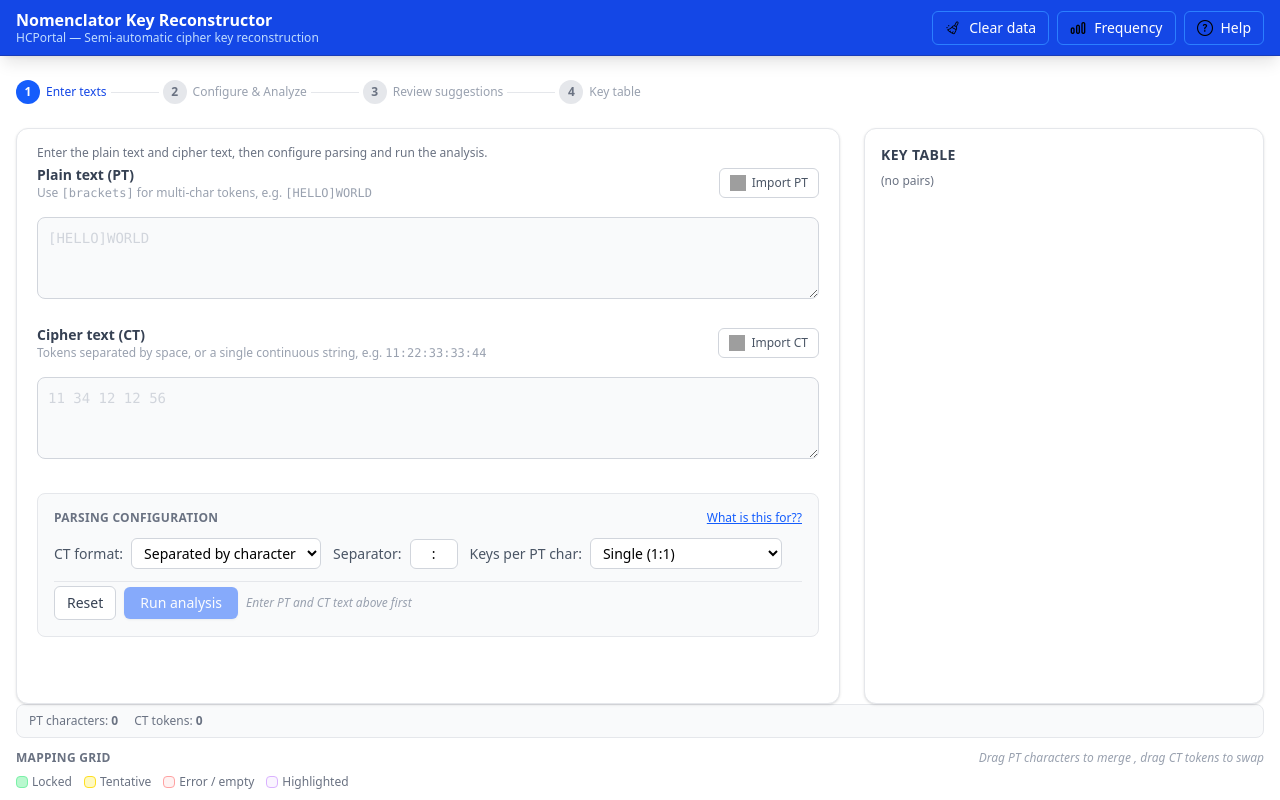
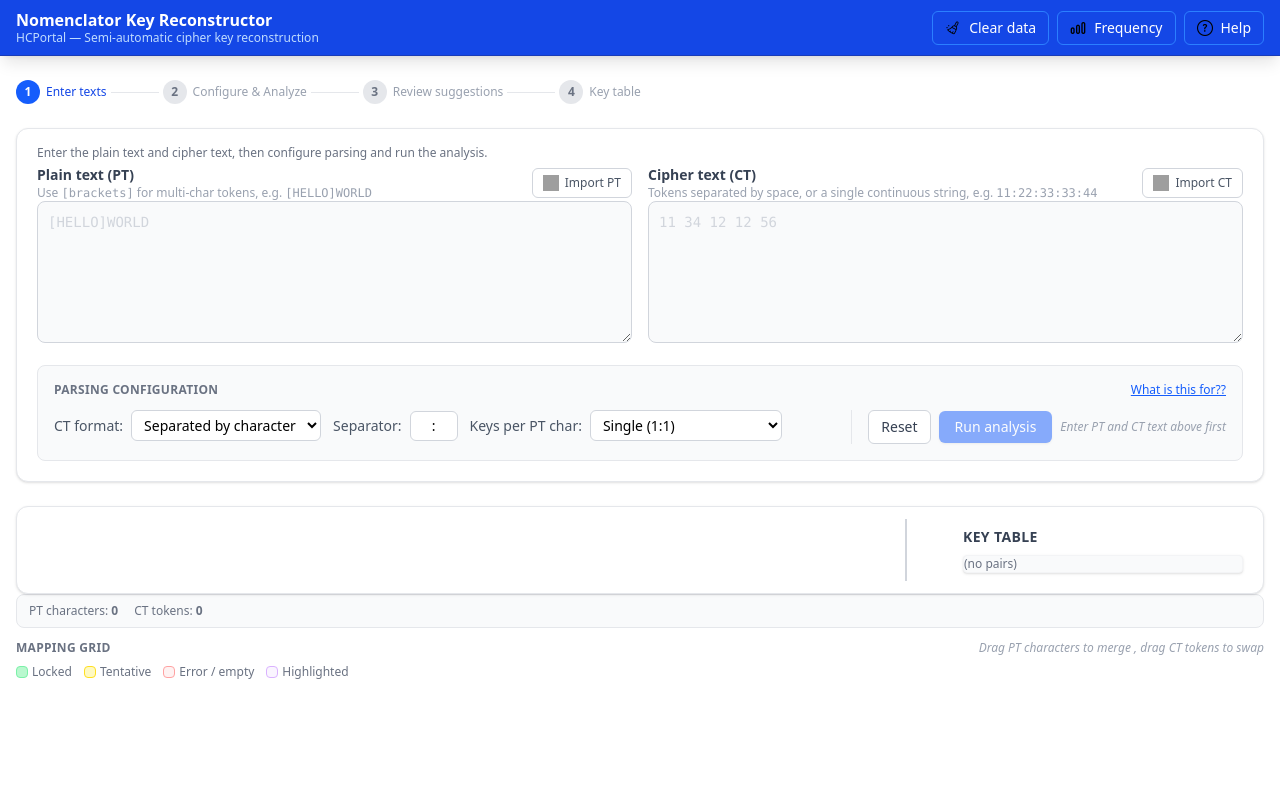
Before and after one commit to Laciii22/nomenclator-key-reconstructor, a React (Vite) app: page / in a window 1280 px wide. Shown: the top 800 px of the page. Built offline with nearby package versions, Linux system fonts and the light colour scheme; grey boxes are pictures that could not be loaded.

Commit message:
refactor: UI/UX design

```diff
--- a/src/components/controls/CandidateSelectorMulti.tsx
+++ b/src/components/controls/CandidateSelectorMulti.tsx
@@ -77,7 +77,8 @@ interface CandidateSelectorMultiProps {
   sharedColumns: Column[][];
 }
 
-const OUTER_HEIGHT = 384; // max-h-96
+// CandidateSelectorMulti will fill its parent; avoid imposing its own outer
+// rounded border/background so it visually blends with the Suggestions pane.
 
 function getColumnCount(containerWidth: number): number {
   if (containerWidth >= 1080) return 4;
@@ -433,8 +434,7 @@ const CandidateSelectorMulti: React.FC<CandidateSelectorMultiProps> = ({
   return (
     <div
       ref={containerRef}
-      className="max-h-96 overflow-x-hidden overflow-y-auto rounded-xl border border-slate-200 bg-gradient-to-b from-slate-50 to-slate-100 p-3"
-      style={{ height: OUTER_HEIGHT }}
+      className="overflow-x-hidden overflow-y-auto p-0 min-h-0"
     >
       <div
         className="grid gap-3"
--- a/src/components/controls/ParseControls.tsx
+++ b/src/components/controls/ParseControls.tsx
@@ -82,7 +82,8 @@ const ParseControls: React.FC<ParseControlsProps> = ({
           </button>
         </div>
 
-        <div className="flex flex-wrap items-center gap-3 text-sm">
+        <div className="flex flex-col lg:flex-row lg:items-start gap-3 text-sm">
+          <div className="flex-1 flex flex-wrap items-center gap-3">
             <div className="flex items-center gap-2">
               <label htmlFor="ctParseMode" className="whitespace-nowrap text-gray-600 font-medium">CT format:</label>
               <select
@@ -137,7 +138,6 @@ const ParseControls: React.FC<ParseControlsProps> = ({
                     }
                   }}
                   onWheel={(e) => {
-                  // Prevent accidental number-input changes while scrolling.
                     (e.currentTarget as HTMLInputElement).blur();
                   }}
                   onChange={(e) => handleFixedLengthChange(e.target.value)}
@@ -163,7 +163,7 @@ const ParseControls: React.FC<ParseControlsProps> = ({
             </div>
           </div>
 
-        <div className="flex items-center gap-2 pt-1 border-t border-gray-200">
+          <div className="flex items-center gap-2 pt-0 lg:pt-0 lg:pl-4 lg:border-l lg:border-gray-200">
             <button
               className="inline-flex items-center gap-1.5 bg-white border border-gray-300 hover:bg-gray-100 text-gray-700 text-sm px-3 py-1.5 rounded-md transition-colors"
               onClick={onClear}
@@ -187,6 +187,7 @@ const ParseControls: React.FC<ParseControlsProps> = ({
             )}
           </div>
         </div>
+      </div>
 
       <React.Suspense fallback={null}>
         <HelpModal isOpen={isHelpOpen} onClose={() => setIsHelpOpen(false)} />
--- a/src/pages/NomenclatorPage.tsx
+++ b/src/pages/NomenclatorPage.tsx
@@ -361,7 +361,8 @@ const NomenclatorPage: React.FC = () => {
     useSensor(TouchSensor, { activationConstraint: { delay: 200, tolerance: 5 } }),
     useSensor(KeyboardSensor)
   );
-  // Simple CSS-based KeyTable height is used instead of JS resize observer.
+  // Layout: Suggestions and KeyTable will be sibling grid items so CSS can
+  // keep their heights in sync. JS ResizeObserver removed in favor of CSS.
 
   const onClearPersistenceClick = React.useCallback(() => {
     if (window.confirm('Are you sure you want to clear all saved data? This cannot be undone.')) {
@@ -483,9 +484,11 @@ const NomenclatorPage: React.FC = () => {
           </div>
         )}
         <div className="grid grid-cols-1 lg:grid-cols-3 gap-6 items-start lg:items-stretch">
-          <div className="space-y-4 lg:col-span-2 bg-white rounded-xl border border-gray-200 shadow-sm p-5">
+          <div className="space-y-4 lg:col-span-3 bg-white rounded-xl border border-gray-200 shadow-sm p-5">
             <p className="text-xs text-gray-500 -mt-1 mb-1">Enter the plain text and cipher text, then configure parsing and run the analysis.</p>
 
+            <div className="grid grid-cols-1 lg:grid-cols-2 gap-4">
+              <div>
                 <div className="flex items-center justify-between">
                   <div>
                     <label className="block text-sm font-semibold text-gray-700" htmlFor={ptTextareaId}>Plain text (PT)</label>
@@ -496,7 +499,7 @@ const NomenclatorPage: React.FC = () => {
                 <textarea
                   ref={ptTextareaRef}
                   id={ptTextareaId}
-              rows={3}
+                  rows={6}
                   className="w-full font-mono text-sm border border-gray-300 rounded-lg p-2.5 focus:outline-none focus:ring-2 focus:ring-blue-500 bg-gray-50 placeholder-gray-300"
                   placeholder="[HELLO]WORLD"
                   value={ptInputDraft}
@@ -504,8 +507,10 @@ const NomenclatorPage: React.FC = () => {
                   onFocus={onPtFocus}
                   onBlur={onPtBlur}
                 />
+              </div>
 
-            <div className="flex items-center justify-between mt-1">
+              <div>
+                <div className="flex items-center justify-between">
                   <div>
                     <label className="block text-sm font-semibold text-gray-700" htmlFor={ctTextareaId}>Cipher text (CT)</label>
                     <p className="text-xs text-gray-400">Tokens separated by space, or a single continuous string, e.g. <span className="font-mono">11:22:33:33:44</span></p>
@@ -514,7 +519,7 @@ const NomenclatorPage: React.FC = () => {
                 </div>
                 <textarea
                   id={ctTextareaId}
-              rows={3}
+                  rows={6}
                   className="w-full font-mono text-sm border border-gray-300 rounded-lg p-2.5 focus:outline-none focus:ring-2 focus:ring-blue-500 bg-gray-50 placeholder-gray-300"
                   placeholder="11 34 12 12 56"
                   value={ctInputDraft}
@@ -522,6 +527,8 @@ const NomenclatorPage: React.FC = () => {
                   onFocus={onCtFocus}
                   onBlur={onCtBlur}
                 />
+              </div>
+            </div>
 
             {statusMessage && (
               <div
@@ -571,8 +578,13 @@ const NomenclatorPage: React.FC = () => {
             />
 
 
-                {Object.keys(candidatesByChar).length > 0 && (
-              <div className="border border-blue-100 bg-blue-50 rounded-lg p-3 space-y-3">
+          </div>
+
+          <div className="lg:col-span-3">
+            <div className="bg-white rounded-xl border border-gray-200 shadow-sm p-3 flex flex-col lg:flex-row gap-0 lg:gap-6 min-h-0 max-h-[1000px] lg:divide-x-2 lg:divide-gray-300">
+              <div className="flex-1 overflow-y-auto pr-6 min-h-0">
+                {Object.keys(candidatesByChar).length > 0 ? (
+                  <div className="bg-blue-50 rounded-lg p-3 space-y-3">
                     <div className="flex items-center justify-between">
                       <h3 className="font-semibold text-blue-800">Suggestions</h3>
                       <div className="flex gap-2">
@@ -581,8 +593,7 @@ const NomenclatorPage: React.FC = () => {
                             className={`text-xs px-2.5 py-1 rounded-md border ${
                               isMappingPreviewUpdatedFlash
                                 ? 'border-green-500 bg-green-100 text-green-900 ring-1 ring-green-300 font-semibold'
-                              :
-                            hasPendingMappingPreviewUpdate
+                                : hasPendingMappingPreviewUpdate
                                   ? 'border-amber-400 bg-amber-100 hover:bg-amber-200 text-amber-900 ring-1 ring-amber-300 font-semibold'
                                   : 'border-gray-300 bg-white text-gray-400 cursor-not-allowed'
                             }`}
@@ -615,7 +626,7 @@ const NomenclatorPage: React.FC = () => {
                       </div>
                     </div>
                     {selectionError && (
-                  <div className="text-xs text-red-700 bg-red-50 border border-red-200 rounded p-2">
+                      <div className="text-xs text-red-700 bg-red-50 rounded p-2 border border-red-200">
                         {selectionError}
                       </div>
                     )}
@@ -665,12 +676,13 @@ const NomenclatorPage: React.FC = () => {
                       />
                     )}
                   </div>
-            )}
-
+                ) : null}
               </div>
 
-          <div className="space-y-2 bg-white rounded-xl border border-gray-200 shadow-sm p-4 flex h-[36rem] lg:max-h-[calc(100vh-12rem)] lg:overflow-y-auto flex-col min-h-0">
+              <div className="w-full lg:w-80 flex-shrink-0 overflow-y-auto pl-6">
+                <div className="space-y-2 p-2">
                   <h3 className="text-sm font-semibold text-gray-700 uppercase tracking-wide">Key Table</h3>
+                  <div className="bg-gray-50 border border-gray-100 rounded lg:shadow-sm">
                     <KeyTable
                       ptRows={ptRows}
                       ctTokens={effectiveCtTokens}
@@ -690,6 +702,10 @@ const NomenclatorPage: React.FC = () => {
                       bracketedIndices={bracketedIndices}
                       uniqueCTTokenTexts={uniqueCTTokenTexts}
                     />
+                  </div>
+                </div>
+              </div>
+            </div>
           </div>
         </div>
 
```
Lines whose indentation alone changed are shown as unchanged.
